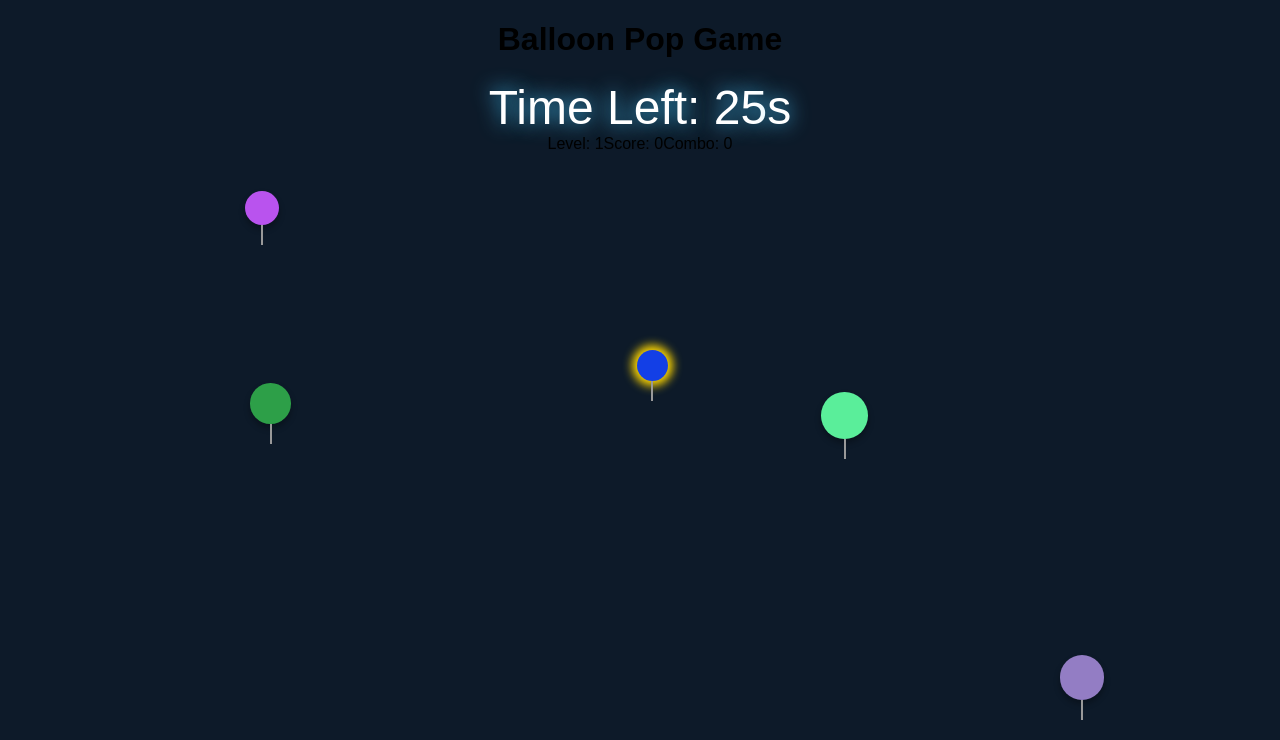
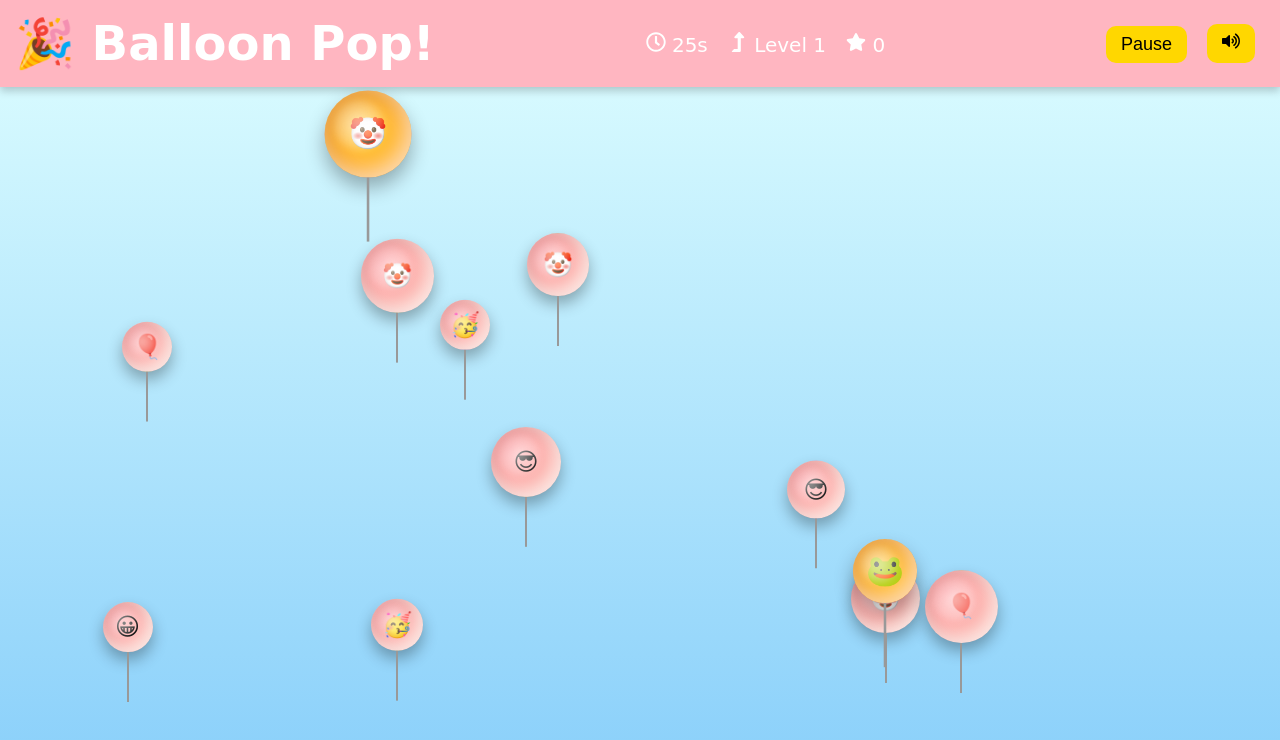
Before and after one commit to chmuhammadasim/BetterAim-React, a React (Create React App) app: page / in a window 1280 px wide. Shown: the top 740 px of the page. Built offline with nearby package versions, Linux system fonts and the light colour scheme.

Commit message:
Refactor game area styles, add balloon click functionality, and implement balloon animations

```diff
--- a/package.json
+++ b/package.json
@@ -9,6 +9,7 @@
     "lottie-react-native": "^7.0.0",
     "react": "^18.3.1",
     "react-dom": "^18.3.1",
+    "react-icons": "^5.3.0",
     "react-scripts": "5.0.1",
     "web-vitals": "^2.1.4"
   },
--- a/src/App.css
+++ b/src/App.css
@@ -1,173 +1,250 @@
-/* Base App styles */
+/* Global Styles */
+* {
+  margin: 0;
+  padding: 0;
+  box-sizing: border-box;
+}
+html, body {
+  height: 100%;
+  font-family: 'Comic Sans MS', cursive, sans-serif;
+  background: linear-gradient(to top, #87CEFA, #E0FFFF);
+  animation: skyAnimation 20s infinite alternate;
+  overflow: hidden;
+}
+
+@keyframes skyAnimation {
+  0% { background-position: 0% 50%; }
+  100% { background-position: 100% 50%; }
+}
+
+/* App Layout */
 .App {
-  text-align: center;
-  font-family: 'Arial', sans-serif;
-  background-color: #0d1a29;
-  height: 100vh;
-  margin: 0;
   display: flex;
   flex-direction: column;
+  height: 100vh;
+  text-align: center;
 }
 
-/* Full-screen header and layout adjustments */
-.game-header {
-  background-color: #282c34;
+/* Header */
+.header {
+  display: flex;
+  justify-content: space-between;
+  align-items: center;
+  padding: 15px;
+  background: #FFB6C1;
+  box-shadow: 0 4px 8px rgba(0, 0, 0, 0.2);
   color: white;
-  padding: 20px;
-  display: flex;
-  justify-content: space-around;
-  width: 100%;
-  box-sizing: border-box;
-  position: sticky;
-  top: 0;
+  font-size: 24px;
 }
 
-#timer {
-  font-size: 3em;
-  font-weight: 100;
-  color: white;
-  text-shadow: 0 0 20px #48c8ff;
+.info span, .controls button {
+  font-size: 20px;
+  margin: 0 10px;
 }
 
-/* Game area with balloons */
+/* Controls */
+.controls button {
+  background: #FFD700;
+  border: none;
+  padding: 8px 15px;
+  border-radius: 10px;
+  cursor: pointer;
+  font-size: 18px;
+  transition: transform 0.1s;
+}
+.controls button:hover {
+  transform: scale(1.1);
+}
+
+/* Game Area */
 .game-area {
   position: relative;
-  width: 100%;
-  height: calc(100vh - 100px); /* Takes up all space below the header */
+  flex: 1;
   overflow: hidden;
-  background-color: #0d1a29;
+  animation: moveClouds 60s linear infinite;
+}
+
+@keyframes moveClouds {
+  from { background-position-x: 0; }
+  to { background-position-x: 1000px; }
+}
+
+/* Balloon Styles */
+.balloon {
+  position: absolute;
+  border-radius: 50%;
+  cursor: pointer;
+  box-shadow: 0 5px 15px rgba(0, 0, 0, 0.3);
+  transition: transform 0.2s;
   display: flex;
   justify-content: center;
   align-items: center;
+  font-size: 30px;
+  animation: float 5s ease-in-out infinite;
 }
 
-/* Balloon styles */
-.balloon {
-  width: 50px; /* Fixed width */
-  height: 50px; /* Fixed height to match width for round shape */
-  border-radius: 50%; /* Perfectly round */
-  position: absolute;
-  cursor: pointer;
-  transition: transform 0.1s ease, background-color 0.2s ease;
-  animation: fade-in 0.5s ease-in;
-  box-shadow: 0 4px 6px rgba(0, 0, 0, 0.1);
-  transform-origin: bottom;
+@keyframes float {
+  0% { transform: translateY(0); }
+  50% { transform: translateY(-30px); }
+  100% { transform: translateY(0); }
 }
 
-
 .balloon:hover {
-  transform: scale(1.1);
+  transform: scale(1.2) rotate(-5deg);
 }
 
+/* Bonus Balloon */
 .bonus {
-  background-color: gold;
-  box-shadow: 0px 0px 10px 5px gold;
+  background: radial-gradient(circle, #FF69B4, #FF1493);
+  animation: pulse 1s infinite alternate;
 }
 
-/* Pop effect */
+@keyframes pulse {
+  from { transform: scale(1); }
+  to { transform: scale(1.2); }
+}
+
+/* Power-Up Balloons */
+.time, .slow {
+  border: 3px dashed white;
+  animation: wobble 1s infinite;
+}
+@keyframes wobble {
+  0%, 100% { transform: rotate(0); }
+  50% { transform: rotate(10deg); }
+}
+
+/* Game Over Screen */
+.game-over-screen {
+  display: flex;
+  flex-direction: column;
+  align-items: center;
+  justify-content: center;
+  height: 100vh;
+  background: rgba(0, 0, 0, 0.8);
+  color: white;
+  animation: fadeIn 1s ease-in;
+}
+
+@keyframes fadeIn {
+  from { opacity: 0; }
+  to { opacity: 1; }
+}
+
+/* Game Over Button */
+button {
+  background-color: #FF6347;
+  border: none;
+  padding: 10px 20px;
+  border-radius: 10px;
+  cursor: pointer;
+  font-size: 20px;
+  margin-top: 15px;
+  transition: background 0.3s;
+}
+
+button:hover {
+  background-color: #FF4500;
+}
+
+/* Balloon Styles */
+.balloon {
+  position: absolute;
+  border-radius: 50%;
+  cursor: pointer;
+  transition: transform 0.3s, box-shadow 0.3s;
+  display: flex;
+  justify-content: center;
+  align-items: center;
+  font-size: 24px;
+  animation: float 5s ease-in-out infinite;
+  background: radial-gradient(circle at 30% 30%, #ff9a9e, #fad0c4);
+  box-shadow: inset -5px -5px 15px rgba(255, 255, 255, 0.6),
+              inset 5px 5px 15px rgba(0, 0, 0, 0.1),
+              0 8px 15px rgba(0, 0, 0, 0.3);
+}
+
+/* Add Reflection Effect */
+.balloon::before {
+  content: '';
+  position: absolute;
+  width: 60%;
+  height: 60%;
+  top: 10%;
+  left: 10%;
+  background: radial-gradient(circle, rgba(255, 255, 255, 0.8), transparent);
+  border-radius: 50%;
+  pointer-events: none;
+  filter: blur(3px);
+  opacity: 0.8;
+}
+
+/* Add String */
+.balloon::after {
+  content: '';
+  width: 2px;
+  height: 50px;
+  background-color: #999;
+  position: absolute;
+  top: 100%;
+  left: 50%;
+  transform: translateX(-50%);
+}
+
+/* Pop Effect */
 @keyframes pop {
   0% {
     transform: scale(1);
+    opacity: 1;
   }
   100% {
     transform: scale(0);
     opacity: 0;
   }
 }
-
 .popped {
   animation: pop 0.3s forwards;
 }
 
-/* Balloon string */
-.balloon::after {
-  content: '';
-  display: block;
-  position: absolute;
-  width: 2px;
-  height: 20px;
-  background-color: #999;
-  top: 100%;
-  left: 50%;
-  transform: translateX(-50%);
+/* Hover Interaction */
+.balloon:hover {
+  transform: scale(1.2) rotate(-10deg);
+  box-shadow: 0 10px 30px rgba(0, 0, 0, 0.5);
 }
 
-@keyframes fade-in {
+/* Bonus Balloon */
+.bonus {
+  background: radial-gradient(circle, #ffcc33, #ff9933);
+  animation: pulse 1.5s infinite alternate;
+}
+@keyframes pulse {
   from {
-    opacity: 0;
+    transform: scale(1);
   }
   to {
-    opacity: 1;
+    transform: scale(1.3);
   }
 }
 
-/* Base App styles */
-.App {
-  font-family: 'Arial', sans-serif;
+/* Power-Up Balloons */
+.time {
+  background: linear-gradient(135deg, #42e695, #3bb2b8);
+  border: 3px dashed white;
+  animation: wobble 1s infinite;
+}
+.slow {
+  background: linear-gradient(135deg, #d4fc79, #96e6a1);
+  border: 3px dashed white;
+  animation: wobble 1s infinite;
+}
+@keyframes wobble {
+  0%, 100% { transform: rotate(0); }
+  50% { transform: rotate(5deg); }
 }
 
-/* Full-screen header and layout adjustments */
-.game-header {
-  position: sticky;
-  top: 0;
+/* Floating Animation */
+@keyframes float {
+  0% { transform: translateY(0); }
+  50% { transform: translateY(-20px); }
+  100% { transform: translateY(0); }
 }
-
-/* Game area with balloons */
-.game-area {
-  /* background: url('/path/to/your/background/image.jpg') no-repeat center center fixed; Optional background image */
-  background-size: cover;
-}
-
-/* Balloon styles */
-.balloon {
-  border-radius: 50%; /* Perfectly round */
-  position: absolute;
-  cursor: pointer;
-  transition: transform 0.1s ease, background-color 0.2s ease;
-  animation: fade-in 0.5s ease-in;
-  box-shadow: 0 4px 6px rgba(0, 0, 0, 0.3);
-  transform-origin: bottom;
-}
-
-/* Bonus balloon styles */
-.bonus {
-  background-color: gold;
-  box-shadow: 0px 0px 10px 5px gold;
-}
-
-/* Pop effect */
-@keyframes pop {
-  0% {
-    transform: scale(1);
-  }
-  100% {
-    transform: scale(0);
-    opacity: 0;
-  }
-}
-
-.popped {
-  animation: pop 0.3s forwards;
-}
-
-/* Balloon string */
-.balloon::after {
-  content: '';
-  display: block;
-  position: absolute;
-  width: 2px;
-  height: 20px;
-  background-color: #999;
-  top: 100%;
-  left: 50%;
-  transform: translateX(-50%);
-}
-
-@keyframes fade-in {
-  from {
-    opacity: 0;
-  }
-  to {
-    opacity: 1;
-  }
-}
--- a/src/App.js
+++ b/src/App.js
@@ -1,6 +1,7 @@
-import React, { useState, useEffect } from 'react';
-import './App.css'; // You can still use this for any additional custom styles
+import React, { useState, useEffect, useRef, useCallback } from 'react';
+import './App.css';
 import popSoundFile from './pop-sound.mp3';
+import { FaRegClock, FaStar, FaLevelUpAlt, FaVolumeUp, FaVolumeMute } from 'react-icons/fa';
 
 function App() {
   const [balloons, setBalloons] = useState([]);
@@ -9,113 +10,93 @@ function App() {
   const [timeLeft, setTimeLeft] = useState(30);
   const [gameOver, setGameOver] = useState(false);
   const [combo, setCombo] = useState(0);
-  const popSound = new Audio(popSoundFile);
+  const [paused, setPaused] = useState(false);
+  const [soundOn, setSoundOn] = useState(true);
+  const popSoundRef = useRef(new Audio(popSoundFile));
 
-  useEffect(() => {
-    const balloonInterval = setInterval(() => {
-      if (timeLeft > 0) {
-        generateBalloon();
-      }
-    }, 1000 - level * 50);
+  const generateRandomColor = () => {
+    const colors = ['#FF6347', '#FFD700', '#8A2BE2', '#32CD32', '#FF69B4'];
+    return colors[Math.floor(Math.random() * colors.length)];
+  };
 
-    return () => clearInterval(balloonInterval);
-  }, [timeLeft, level]);
-
-  useEffect(() => {
-    const timerInterval = setInterval(() => {
-      if (timeLeft > 0) {
-        setTimeLeft((prevTime) => prevTime - 1);
-      } else {
-        setGameOver(true);
-      }
-    }, 1000);
-
-    return () => clearInterval(timerInterval);
-  }, [timeLeft]);
-
-  const generateBalloon = () => {
+  const generateBalloon = useCallback(() => {
+    const faces = ['🎈', '😀', '🥳', '😎', '🤡', '🐸'];
     const newBalloon = {
       id: Math.random(),
       x: Math.random() * 90,
       y: Math.random() * 80,
-      size: Math.random() * (50 - 30) + 30 - level * 2, // Balloons get smaller
+      size: Math.max(50, Math.random() * (100 - 50) + 30 - level * 2),
       color: generateRandomColor(),
+      face: faces[Math.floor(Math.random() * faces.length)],
       isBonus: Math.random() < 0.1,
+      type: Math.random() < 0.05 ? 'time' : Math.random() < 0.05 ? 'slow' : null,
     };
-    setBalloons((prevBalloons) => [...prevBalloons, newBalloon]);
-  };
+    setBalloons((prev) => [...prev, newBalloon]);
+  }, [level]);
 
-  const generateRandomColor = () => {
-    const letters = '0123456789ABCDEF';
-    let color = '#';
-    for (let i = 0; i < 6; i++) {
-      color += letters[Math.floor(Math.random() * 16)];
+  useEffect(() => {
+    if (paused || gameOver) return;
+    const interval = setInterval(generateBalloon, Math.max(500 - level * 50, 300));
+    return () => clearInterval(interval);
+  }, [generateBalloon, level, paused, gameOver]);
+
+  useEffect(() => {
+    if (timeLeft <= 0) setGameOver(true);
+    if (!paused && !gameOver) {
+      const timer = setInterval(() => setTimeLeft((prev) => prev - 1), 1000);
+      return () => clearInterval(timer);
     }
-    return color;
-  };
+  }, [paused, gameOver, timeLeft]);
 
-  const handleBalloonClick = (balloonId) => {
-    popSound.play();
-    const clickedBalloon = balloons.find(b => b.id === balloonId);
-    setScore((prevScore) => prevScore + (clickedBalloon.isBonus ? 20 : 10));
-    setCombo((prevCombo) => prevCombo + 1);
-    setBalloons(balloons.filter((b) => b.id !== balloonId));
+  const handleBalloonClick = (id) => {
+    const balloon = balloons.find((b) => b.id === id);
+    if (!balloon) return;
 
-    if (combo % 10 === 0) {
-      advanceLevel();
-    }
+    if (soundOn) popSoundRef.current.play();
+    setBalloons((prev) => prev.filter((b) => b.id !== id));
+    setScore((prev) => prev + (balloon.isBonus ? 20 : 10));
+
+    if (balloon.type === 'time') setTimeLeft((prev) => prev + 5);
+    if (balloon.type === 'slow') setPaused(true); // Temporarily pauses
+
+    setCombo((prev) => (prev + 1) % 10 === 0 ? advanceLevel() : prev + 1);
   };
 
   const advanceLevel = () => {
-    setLevel((prevLevel) => prevLevel + 1);
-    setTimeLeft(30); // Reset time for each level
+    setLevel((prev) => prev + 1);
+    setTimeLeft(30);
   };
 
   const restartGame = () => {
     setScore(0);
     setLevel(1);
     setTimeLeft(30);
+    setCombo(0);
+    setPaused(false);
+    setBalloons([]);
     setGameOver(false);
-    setCombo(0);
-    setBalloons([]);
   };
 
-  if (gameOver) {
-    return (
-      <div className="flex flex-col items-center justify-center h-full bg-gradient-to-b from-gray-800 to-gray-900 text-white relative overflow-hidden">
-        {/* Background animation or effect */}
-        <div className="absolute inset-0 z-0 opacity-50">
-          <div className="w-full h-full animate-pulse bg-blue-500" style={{ clipPath: 'circle(75% at 50% 50%)' }} />
+  return (
+    <div className="App">
+      <header className="header">
+        <h1>🎉 Balloon Pop!</h1>
+        <div className="info">
+          <span><FaRegClock /> {timeLeft}s</span>
+          <span><FaLevelUpAlt /> Level {level}</span>
+          <span><FaStar /> {score}</span>
         </div>
-        <div className="relative z-10 flex flex-col items-center">
-          <span className="text-5xl font-extrabold text-yellow-300 animate-bounce">Game Over!</span>
-          <p className="text-2xl mt-2">Your Score: <span className="font-bold text-yellow-500">{score}</span></p>
-          <button
-            className="mt-6 px-6 py-3 bg-blue-600 rounded-lg text-lg font-semibold transition-transform transform hover:scale-105 hover:bg-blue-500 active:scale-95 shadow-lg"
-            onClick={restartGame}>
-            Restart Game
+        <div className="controls">
+          <button onClick={() => setPaused(!paused)}>
+            {paused ? 'Resume' : 'Pause'}
           </button>
-        </div>
-      </div>
-    );
-  }
-
-
-  return (
-    <div className="App flex flex-col items-center justify-between h-screen bg-gradient-to-b from-blue-500 to-indigo-500">
-      <header className="w-full bg-gray-800 text-white p-4 flex justify-around items-center">
-        <h1 className="text-2xl">Balloon Pop Game</h1>
-        <div id="timer" className="text-2xl">
-          Time Left: {timeLeft}s
-        </div>
-        <div className="flex space-x-4">
-          <span>Level: {level}</span>
-          <span>Score: {score}</span>
-          <span>Combo: {combo}</span>
+          <button onClick={() => setSoundOn(!soundOn)}>
+            {soundOn ? <FaVolumeUp /> : <FaVolumeMute />}
+          </button>
         </div>
       </header>
 
-      <div className="game-area relative w-full flex-1 overflow-hidden">
+      <div className="game-area">
         {balloons.map((balloon) => (
           <div
             key={balloon.id}
@@ -126,12 +107,21 @@ function App() {
               width: `${balloon.size}px`,
               height: `${balloon.size}px`,
               backgroundColor: balloon.color,
-              animation: `float ${3 - level * 0.2}s infinite ease-in-out`, // Floating animation
             }}
             onClick={() => handleBalloonClick(balloon.id)}
-          ></div>
+          >
+            {balloon.face}
+          </div>
         ))}
       </div>
+
+      {gameOver && (
+        <div className="game-over-screen">
+          <h2>Game Over</h2>
+          <p>Your Score: {score}</p>
+          <button onClick={restartGame}>Restart Game</button>
+        </div>
+      )}
     </div>
   );
 }
```
Also changed, not shown: 2 other files (tests, documents, lock files or other folders).
